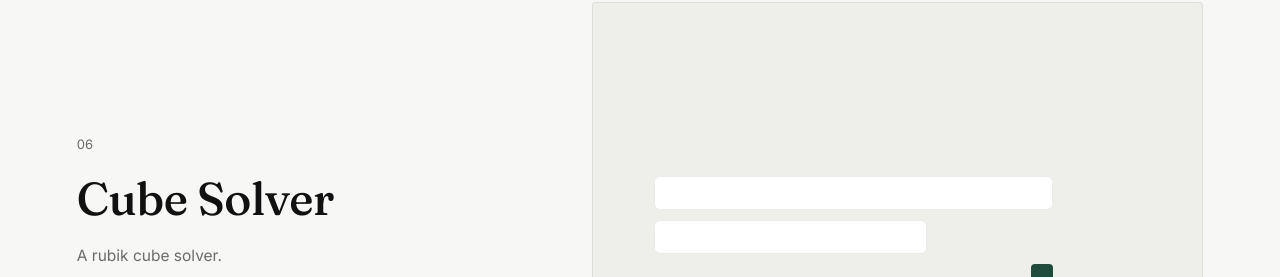
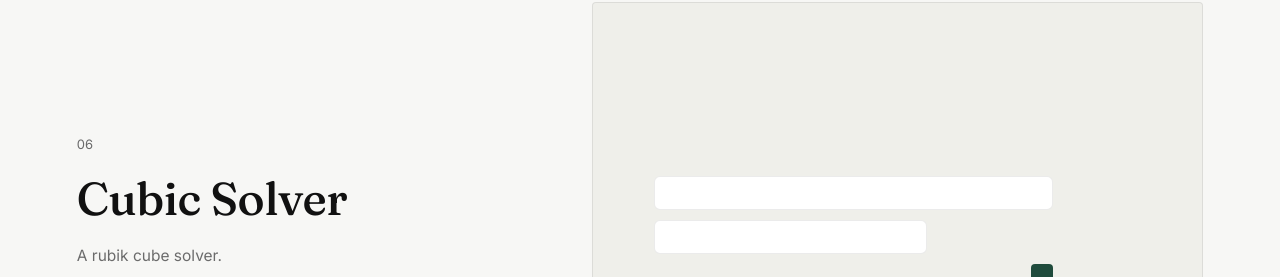
Before and after one commit to bolaji0/web-in-construction, a plain HTML site: page index.html in a window 1280 px wide. Shown: the part 4836-5113 px from the top of the page. Drawn offline with Linux system fonts and the light colour scheme.

Commit message:
Rename project from 'Cube Solver' to 'Cubic Solver'

```diff
--- a/index.html
+++ b/index.html
@@ -203,7 +203,7 @@
     <article class="project" data-tilt>
       <div class="project-info">
         <span class="project-index">06</span>
-        <h3 class="project-name">Cube Solver</h3>
+        <h3 class="project-name">Cubic Solver</h3>
         <p class="project-desc">A rubik cube solver.</p>
         <ul class="project-stack">
           <li>HTML</li><li>CSS</li><li>JS</li>
```
